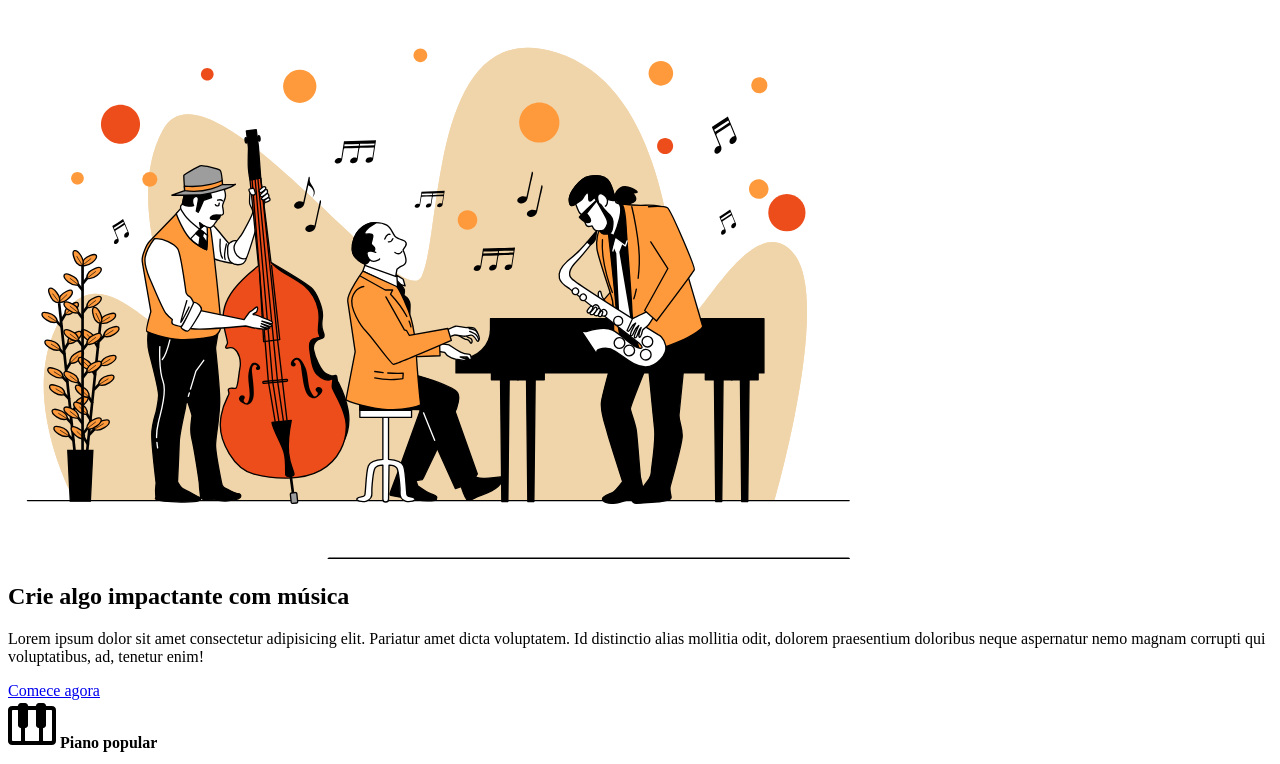
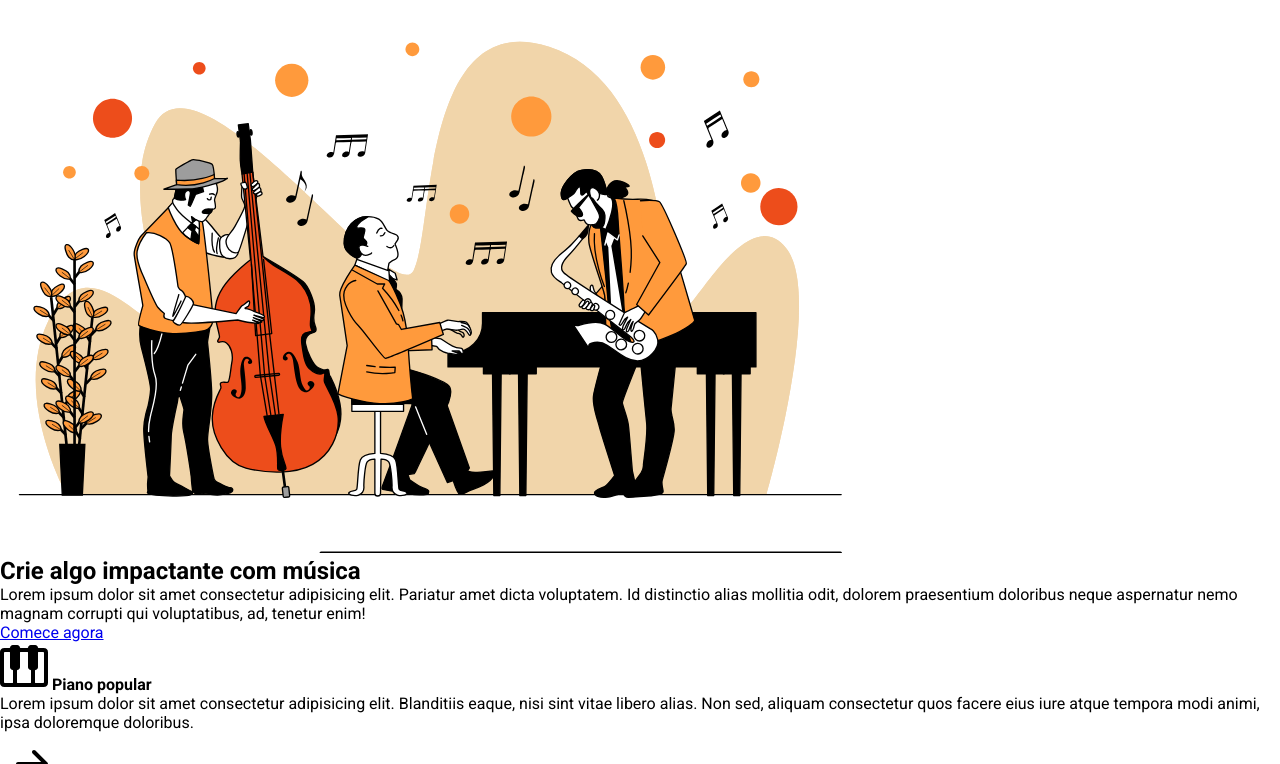
Before and after one commit to luizfernando05/tom-s_jazz_school, a plain HTML site: page index.html in a window 1280 px wide. Shown: the part 94-858 px from the top of the page. Drawn offline with Linux system fonts and the light colour scheme.

Commit message:
Iniciando css

```diff
--- /dev/null
+++ b/index.css
@@ -0,0 +1,6 @@
+* {
+    box-sizing: border-box;
+    font-family: 'Roboto', sans-serif;
+    margin: 0;
+    padding: 0;
+}
--- a/index.html
+++ b/index.html
@@ -4,6 +4,13 @@
     <meta charset="UTF-8">
     <meta name="viewport" content="width=device-width, initial-scale=1.0">
     <title>Tom's Jazz School</title>
+
+    <link rel="stylesheet" href="index.css">
+
+    <link rel="preconnect" href="https://fonts.googleapis.com">
+    <link rel="preconnect" href="https://fonts.gstatic.com" crossorigin>
+
+    <link href="https://fonts.googleapis.com/css2?family=Roboto:wght@100;300;400;500;700;900&display=swap" rel="stylesheet">
 </head>
 
 <body>
```
